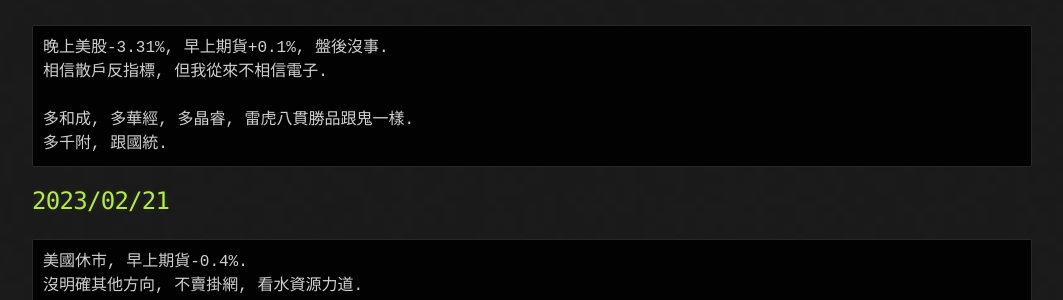
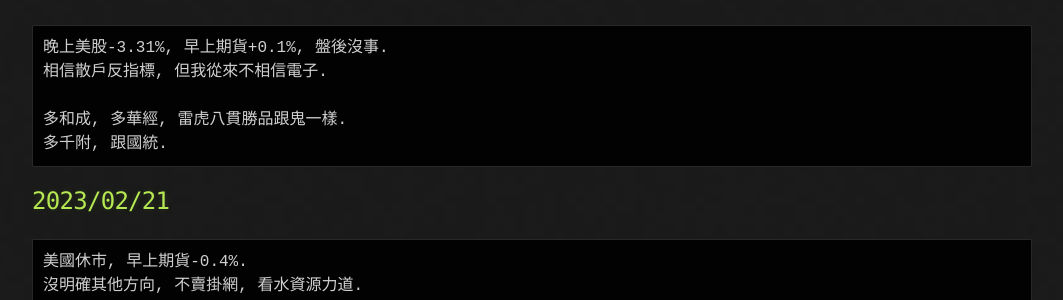
Before and after one commit to lepg5487/Stock_God, a Jekyll site: the page built from index.md, in a window 1280 px wide and 900 px high, scrolled down 428 px. Shown: the part 221-521 px from the top of the window, without its empty margins (108-1171 px from the left). Built offline with Jekyll 4.4.1, drawn with Linux system fonts in a browser that asks for light colours; our own code applies the rules of GitHub Pages for plain Markdown files.

Commit message:
Update index.md

````diff
--- a/index.md
+++ b/index.md
@@ -25,7 +25,7 @@ layout: testlayouts
 晚上美股-3.31%, 早上期貨+0.1%, 盤後沒事.
 相信散戶反指標, 但我從來不相信電子.
 
-多和成, 多華經, 多晶睿, 雷虎八貫勝品跟鬼一樣.
+多和成, 多華經, 雷虎八貫勝品跟鬼一樣.
 多千附, 跟國統.
 ```
 
````
